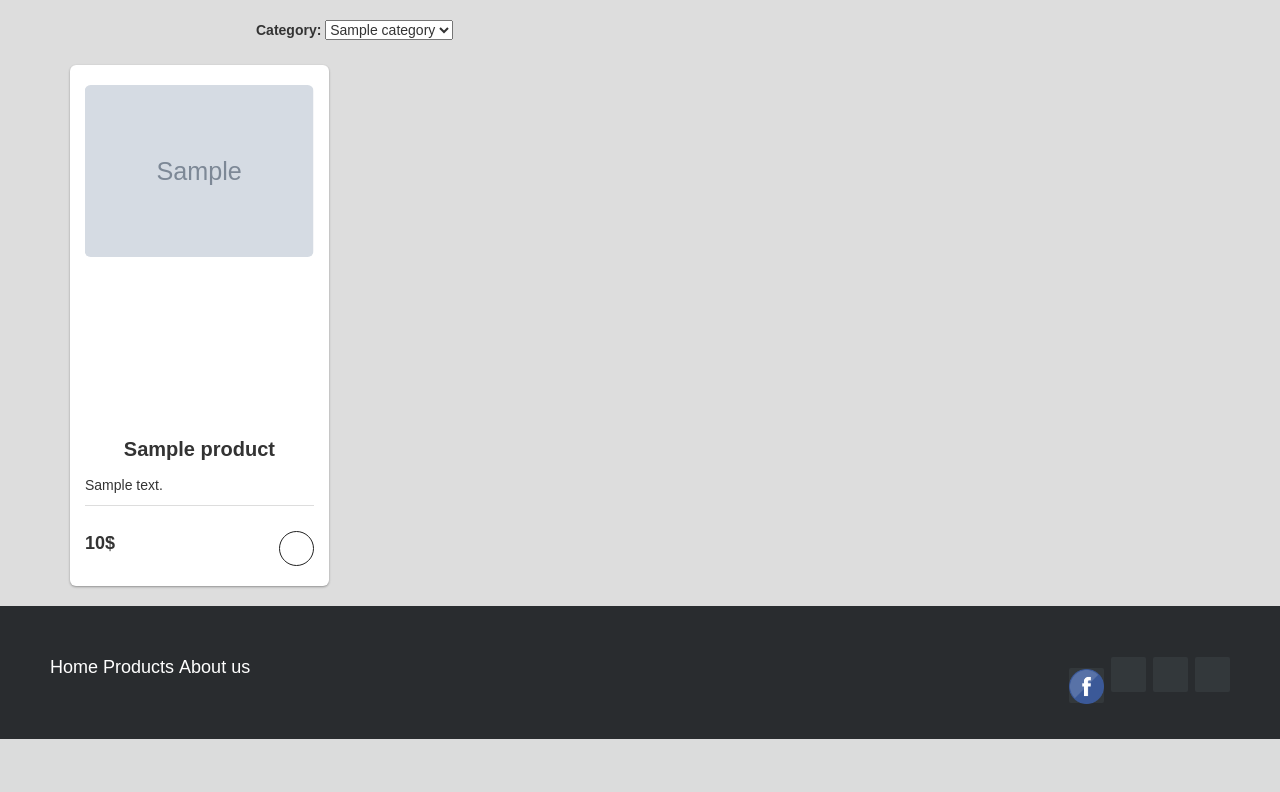
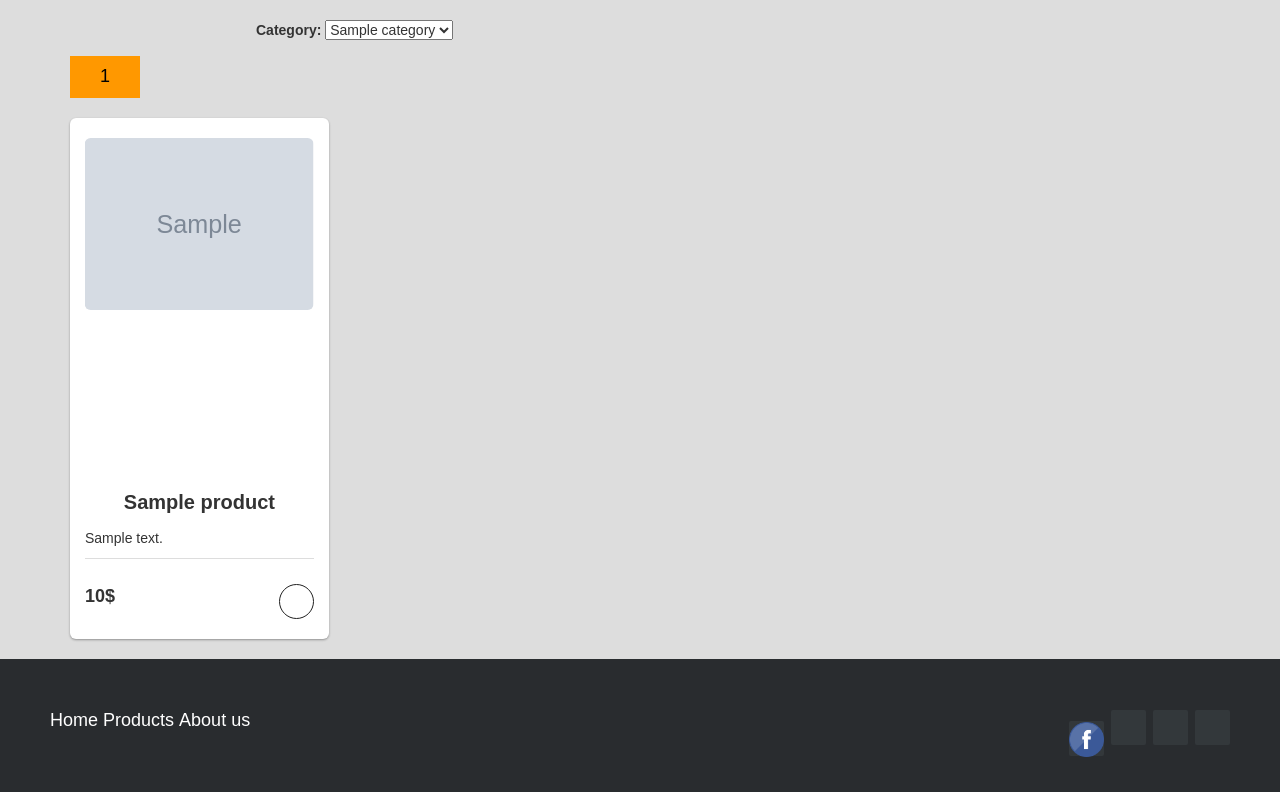
Before and after one commit to MrJovanovic13/web_projekat, a PHP site: page /products/ in a window 1280 px wide. Shown: the part 64-856 px from the top of the page. Before the commit the page ends 803 px from the top, so only its background shows below. Run offline with PHP 8.4, Linux system fonts and the light colour scheme; tables that the repository leaves empty or names only in its code hold one stand-in row (values such as "Sample post"); grey boxes marked "Sample" are stand-in pictures; some libraries are stand-ins or nearby versions; some web fonts are replaced.

Commit message:
Products now shown in pages of 8 products each

```diff
--- a/controller/product.php
+++ b/controller/product.php
@@ -63,4 +63,28 @@
             $this->category = $category;
         }
     }
+    class PageProduct extends Product{
+
+        var $imgUrl;
+        var $description;
+        var $page;
+
+        function __construct($id,$name,$price,$imgUrl,$description,$page)
+        {
+            parent::__construct($id,$name,$price);
+            $this->imgUrl = $imgUrl;
+            $this->description = $description;
+            $this->page = $page;
+        }
+    }
+    function returnProductsFromPage($page,$arrayOfProducts)
+    {
+        $products = array();
+        foreach($arrayOfProducts as $product){
+            if($product->page == $page){
+                $products[] = $product;
+            }
+        }
+        return $products;
+    }
 ?>
--- a/css/card2.css
+++ b/css/card2.css
@@ -5,6 +5,8 @@ body{
 }
 .shell{
   margin-top: 5%;
+  min-height: 74.4vh;
+  /* min-height: 66.5vh; */
 }
 .wsk-cp-product{
   background:#fff;
@@ -152,6 +154,58 @@ a.buy-btn:hover , a.buy-btn:active, a.buy-btn:focus{
     margin-left:20%;
 }
 
+#button-helper {
+  display: inline;
+}
+
+.page {
+  display:inline-block;
+  color:#212121;
+  text-align:center;
+  font-size: 18px;
+  transition: all 0.2s ease-in-out;
+  border-color: #33383b;
+  background: #33383b;
+  padding:8px 30px;
+  color: white;
+}
+
+.page-current {
+  display:inline-block;
+  text-align:center;
+  font-size: 18px;
+  transition: all 0.2s ease-in-out;
+  padding:8px 30px;
+  color: white;
+  border-color: #0067ff;
+  background: #0067ff;
+  text-decoration:none;
+  -webkit-filter: invert(100%);
+  filter: invert(100%);
+  cursor:pointer;
+}
+
+.page-current:hover{
+  text-decoration: none;
+  color: black;
+}
+
+.page:hover {
+  border-color: #0067ff;
+  background: #0067ff;
+  color: #fff;
+  text-decoration:none;
+  -webkit-filter: invert(100%);
+  filter: invert(100%);
+  transition: all 0.2s ease-in-out;
+  cursor:pointer;
+}
+
+.pages {
+  padding-top: 1%;
+}
+
+
 
 @media screen and (max-width: 991px) {
   .wsk-cp-product{
--- a/my-account/view/edit-product.php
+++ b/my-account/view/edit-product.php
@@ -70,7 +70,6 @@ require_once "../template/navbarLogged.php";
                     <input id="button-helper" type="submit" value="Edit product">
                     <input type="hidden" id="productId" name="productId" value="<?php if (isset($id)) : ?><?= $id ?> <?php endif ?>">
                 </p>
-
         </form>
     </div>
 </div>
--- a/products/index.php
+++ b/products/index.php
@@ -6,6 +6,10 @@ require_once "../controller/product.php";
 $categories = array();
 $products = array();
 $counter = 0;
+$productCounter = 0;
+$pageCounter = 1;
+$i = 1;
+$currentPageUser = isset($_GET['page']) ? $_GET['page'] : "1";
 $q = "SELECT `id`, `name` FROM `category`";
 
 $result = $conn->query($q);
@@ -40,12 +44,16 @@ if ($result->num_rows > 0) {
     if ($row['in_stock'] == 0) {
       continue;
     }
-          $productObj = new ShopProduct($row['id'],$row['name'],$row['price'],$row['imgUrl'],$row['description']);
+    $productObj = new PageProduct($row['id'], $row['name'], $row['price'], $row['imgUrl'], $row['description'],$pageCounter);
     $products[] = $productObj;
+    if(!$productCounter++==0&&$productCounter%8==0){
+      $pageCounter++;
+    }
   }
 }
 
 if ($_SERVER['REQUEST_METHOD'] == "GET") {
+
   include("../view/products.php");
 } elseif ($_SERVER['REQUEST_METHOD'] == "POST") {
   include("../view/products.php");
--- a/template/navbar.php
+++ b/template/navbar.php
@@ -13,7 +13,6 @@ if (session_status() === PHP_SESSION_NONE) {
     <meta name="viewport" content="width=device-width, initial-scale=1.0">
     <title>WEB Store PH</title>
     <link rel="stylesheet" href="../css/navbar.css">
-
 </head>
 
 <body>
--- a/view/products.php
+++ b/view/products.php
@@ -36,8 +36,19 @@ require_once "../template/navbar.php";
     </div>
 
     <div class="container">
+      <div class="pages">
+      <?php while ($i <= $pageCounter) : ?>
+        <?php if($currentPageUser == $i): ?>
+          <a class="page-current"> <?= $i ?>
+        <?php else: ?>
+          <a class="page" href='../products?page=<?= $i ?>'> <?= $i ?>
+        <?php endif; ?>
+        </a>
+        <?php $i++ ?>
+      <?php endwhile; ?>
+      </div>
       <div class="row">
-        <?php foreach ($products as $product) : ?>
+        <?php foreach (returnProductsFromPage($currentPageUser, $products) as $product) : ?>
           <?php if ($counter % 4 == 0 && $counter != 0) : ?>
       </div>
       <div class="row">
@@ -62,14 +73,13 @@ require_once "../template/navbar.php";
           </div>
         </div>
       </div>
-
     <?php endforeach; ?>
-
       </div>
     </div>
-          </div>
+  </div>
 </body>
 <?php
 require_once "../template/footer.php";
 ?>
+
 </html>
```
Lines whose indentation alone changed are shown as unchanged.
